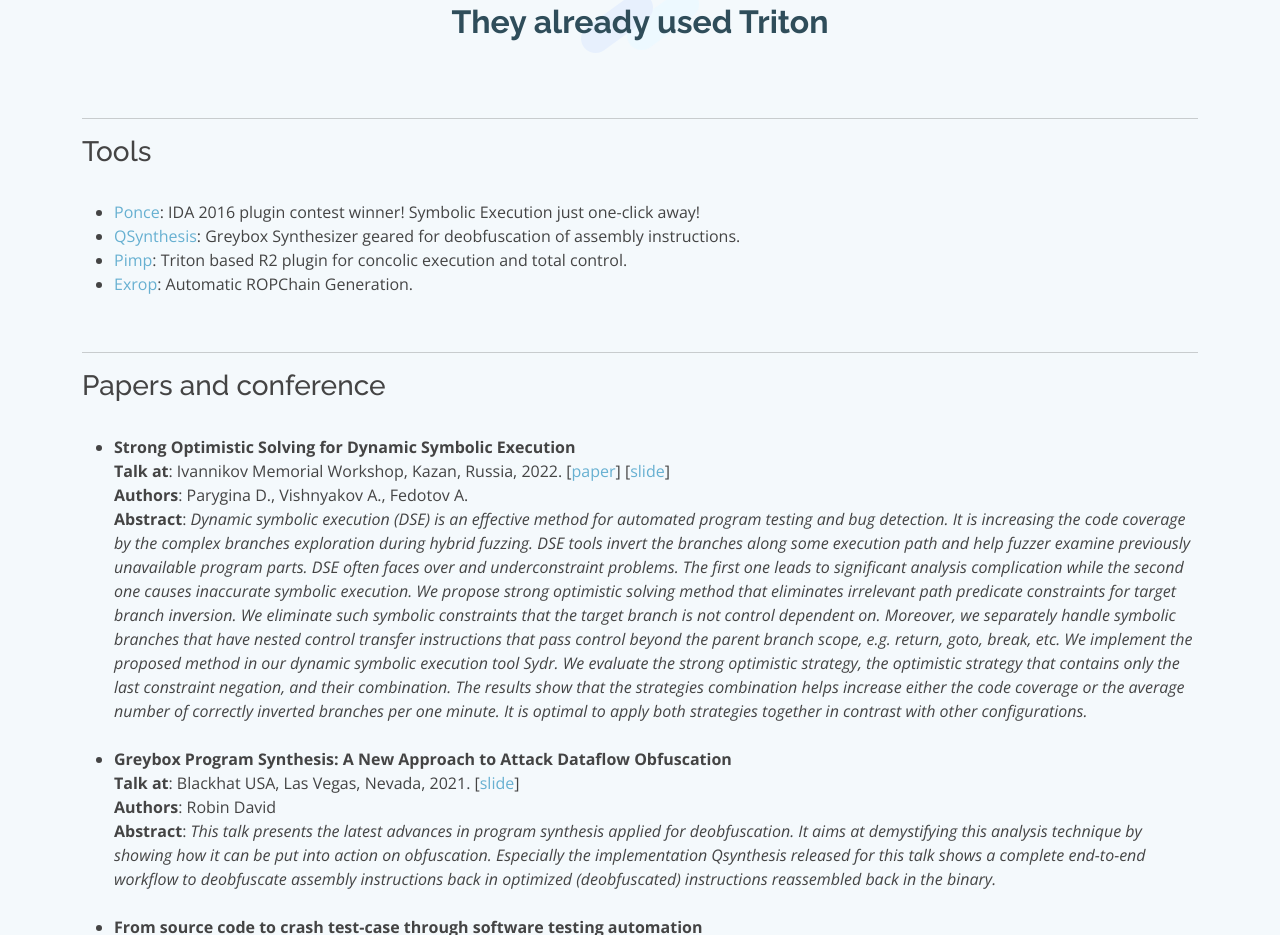
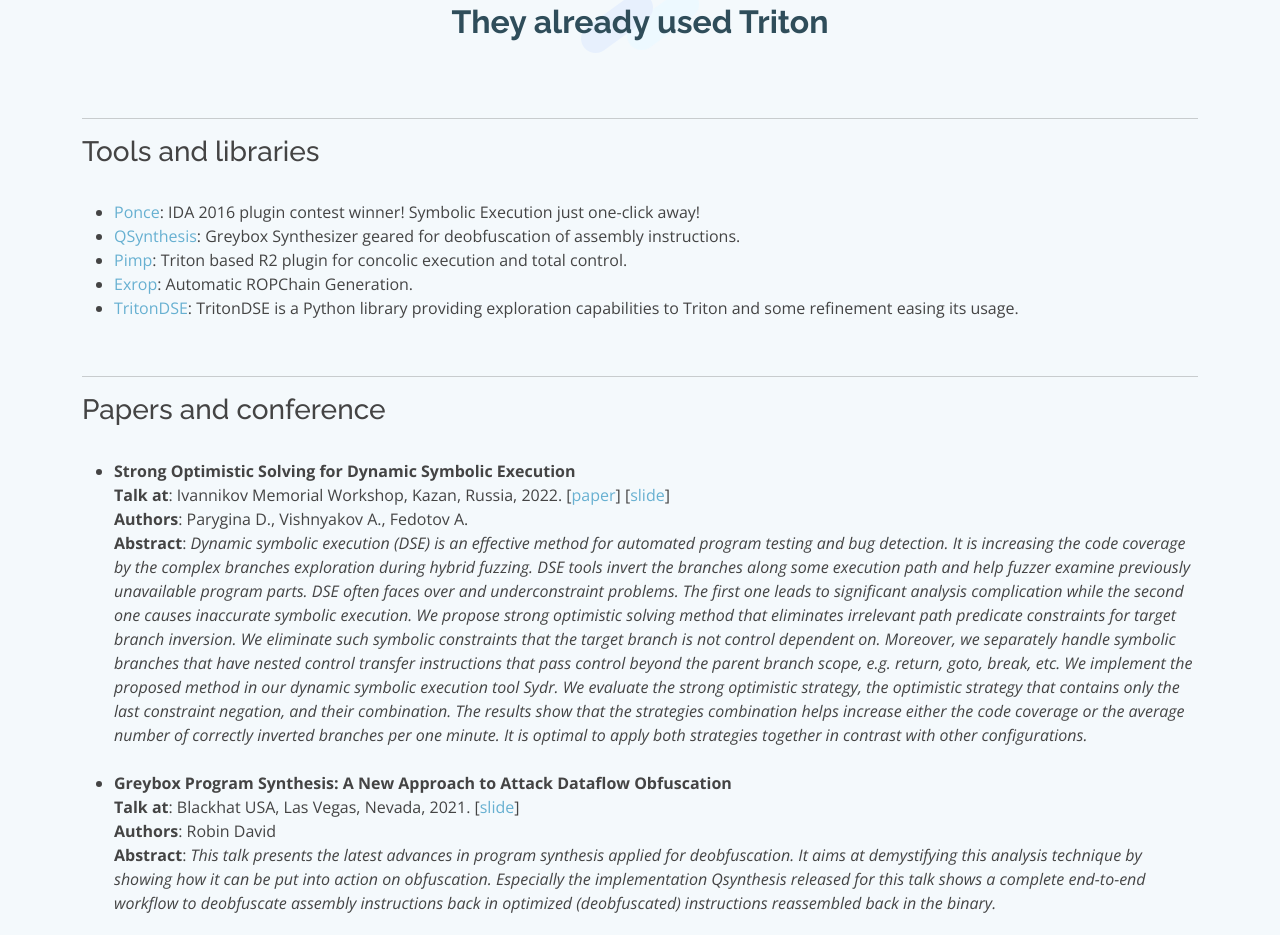
Before and after one commit to triton-library/triton-library.github.io, a plain HTML site: page index.html in a window 1280 px wide. Shown: the part 2018-2953 px from the top of the page. Drawn offline with nearby package versions, Linux system fonts and the light colour scheme.

Commit message:
Update the website

```diff
--- a/index.html
+++ b/index.html
@@ -158,7 +158,7 @@
         </div>
 
         <hr>
-        <h3 data-aos="fade-up">Tools</h3>
+        <h3 data-aos="fade-up">Tools and libraries</h3>
         <br>
         <ul>
             <li data-aos="fade-up">
@@ -172,6 +172,9 @@
             </li>
             <li data-aos="fade-up">
                 <a target="_blank" href="https://github.com/d4em0n/exrop">Exrop</a>: Automatic ROPChain Generation.
+            </li>
+            <li data-aos="fade-up">
+                <a target="_blank" href="https://github.com/quarkslab/tritondse">TritonDSE</a>: TritonDSE is a Python library providing exploration capabilities to Triton and some refinement easing its usage.
             </li>
         </ul>
 
```
